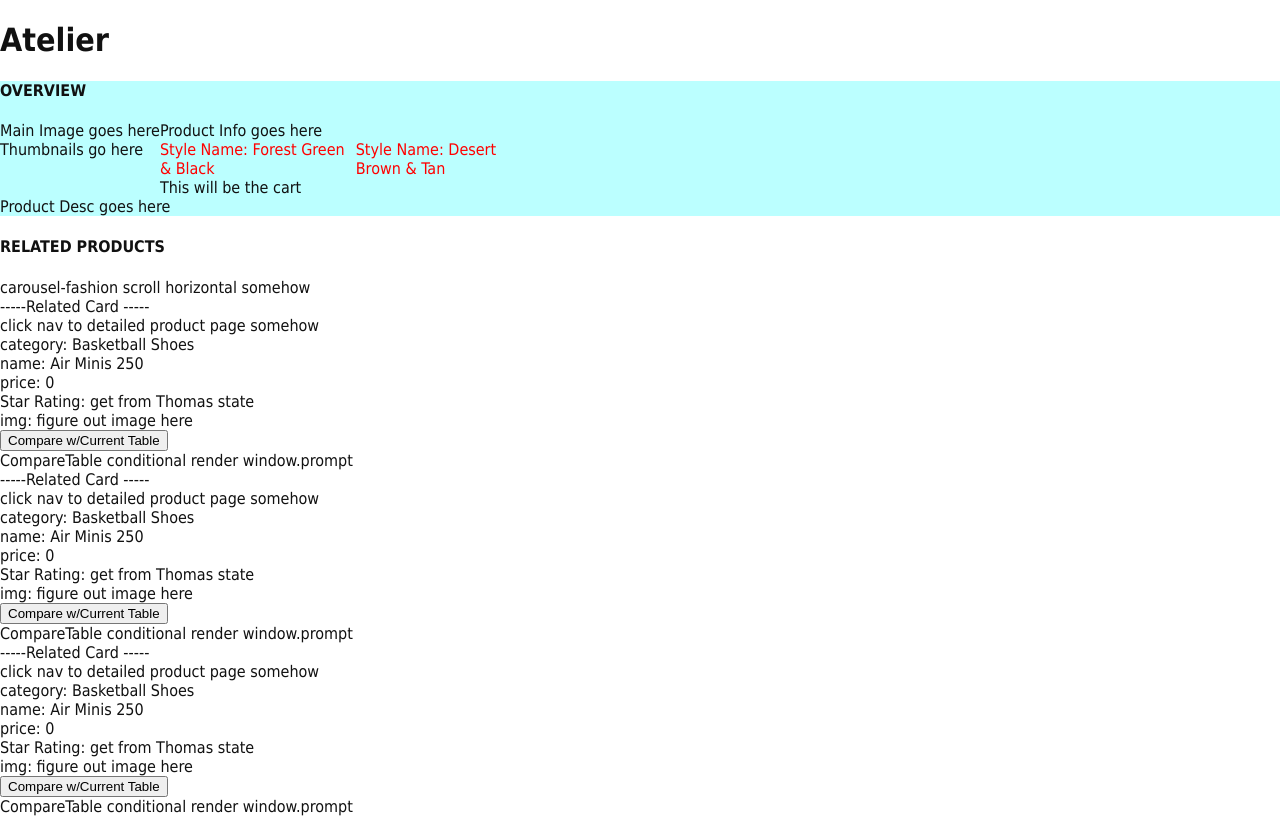
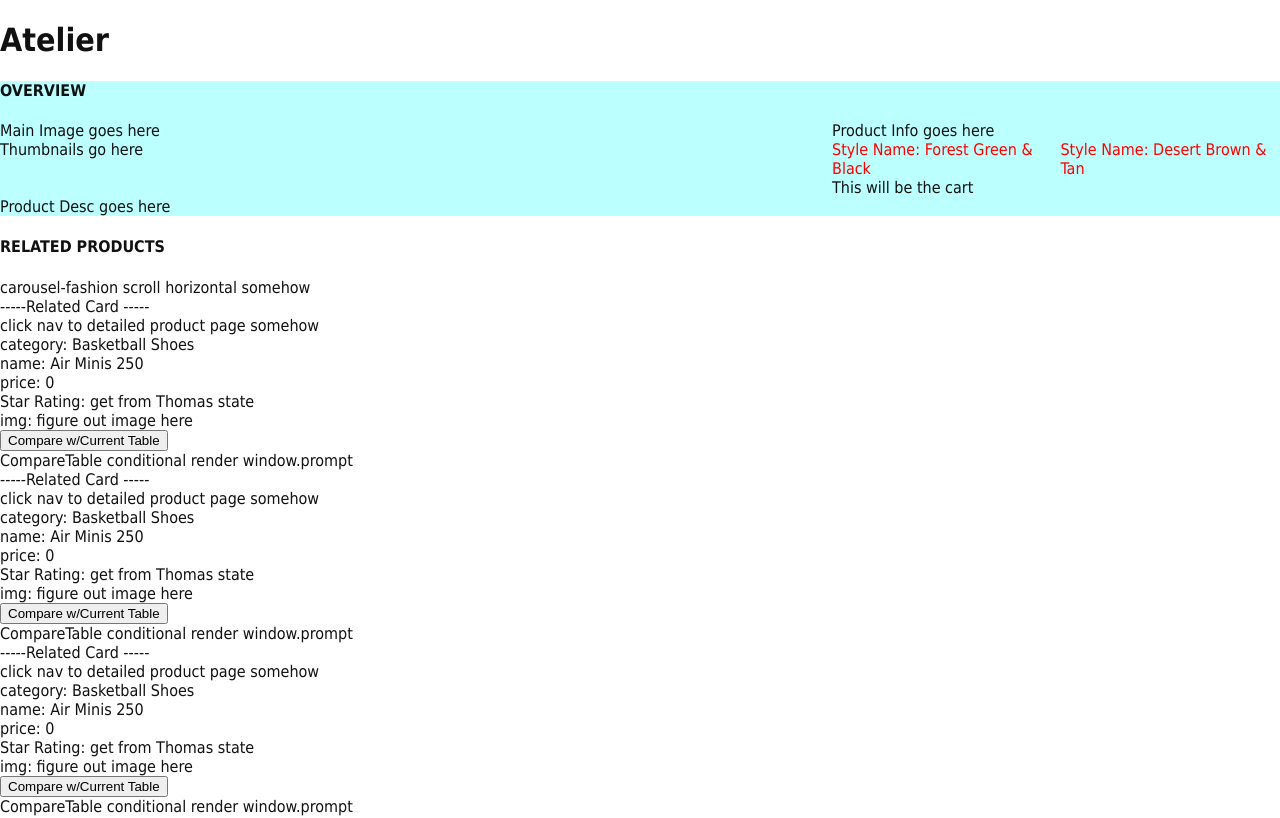
Before and after one commit to CCT-Engineering/Amorey, a React app: page / in a window 1280 px wide. Shown: the top 818 px of the page. Built offline with nearby package versions, Linux system fonts and the light colour scheme; no server answers.

Commit message:
Overview CSS styling progress

```diff
--- a/client/src/components/Overview/Gallery.jsx
+++ b/client/src/components/Overview/Gallery.jsx
@@ -3,7 +3,7 @@ import local from '../../styles/Overview.css';
 
 const Gallery = () => {
   return (
-    <div className="gallery">
+    <div className={local.gallery}>
       <div className="galleryMain">
         Main Image goes here
       </div>
--- a/client/src/styles/Overview.css
+++ b/client/src/styles/Overview.css
@@ -14,5 +14,9 @@
 }
 
 .infoStylesCart {
-  width: 30%;
+  width: 35%;
 }
+
+.gallery {
+  width: 65%;
+}
```
Also changed, not shown: 1 other file (tests, documents, lock files or other folders).
